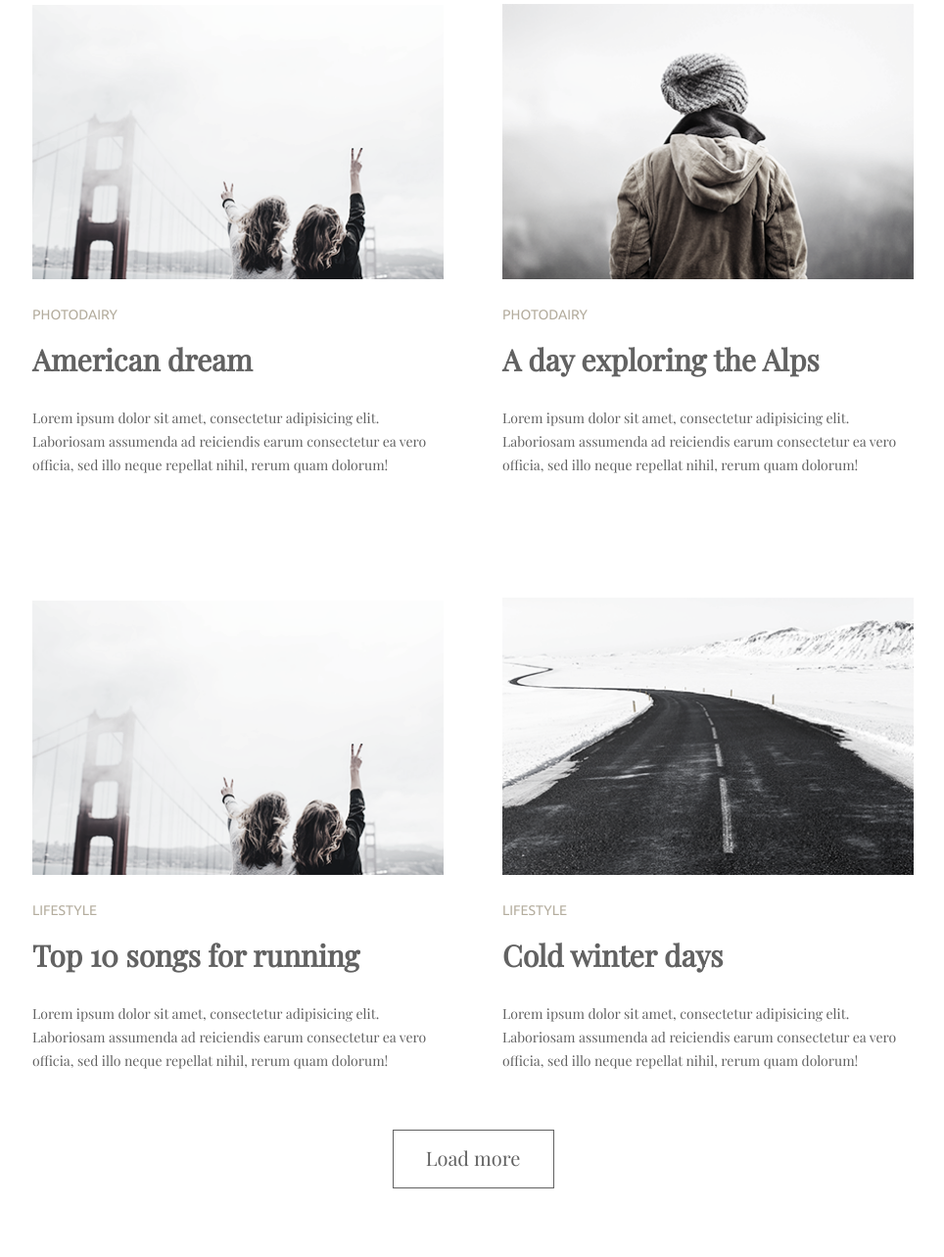
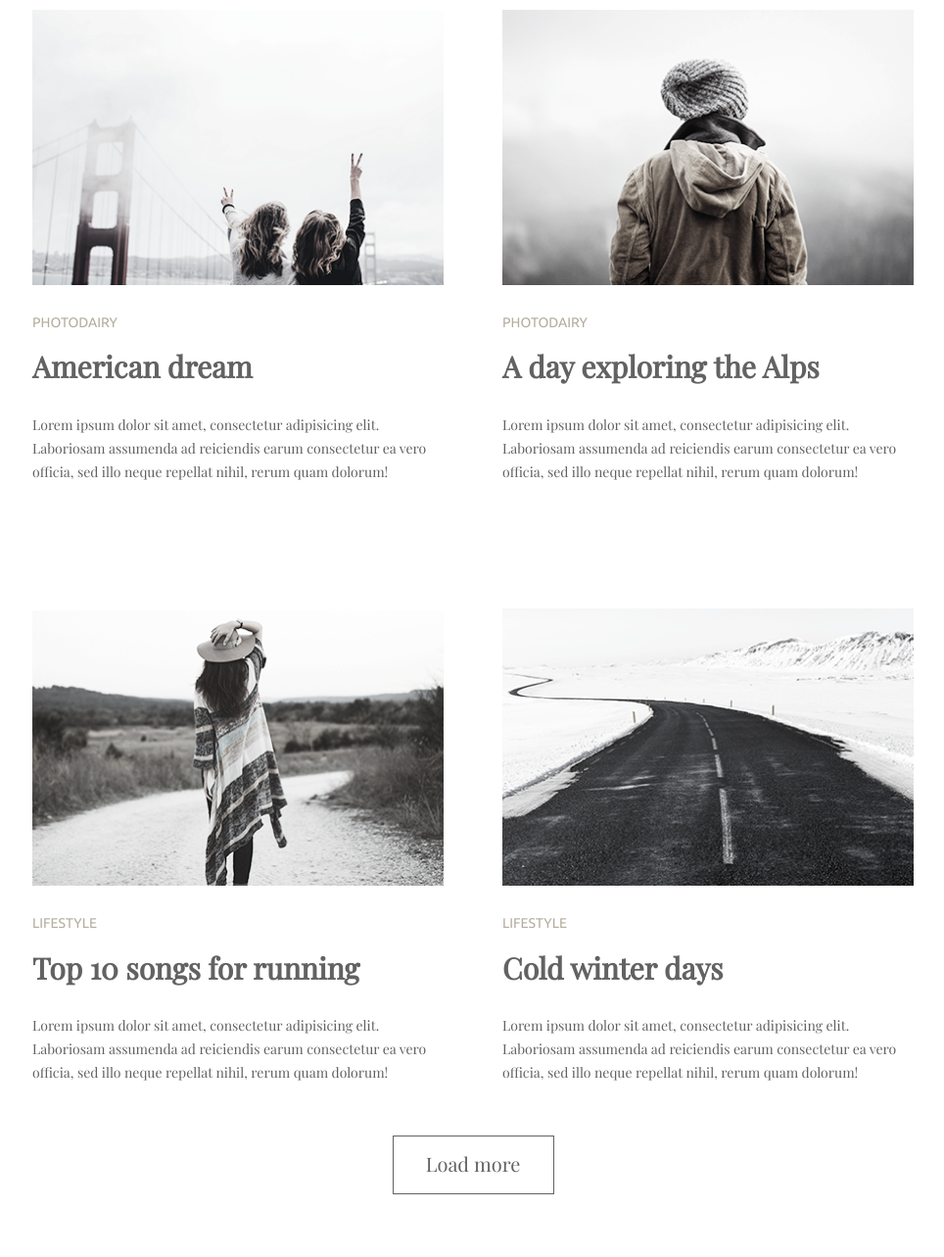
Before and after one commit to SergeyPush/goit-fe-course, a plain HTML site: page hw-03/index.html in a window 1280 px wide. Shown: the part 793-2076 px from the top of the page at 98% size, without its empty margins (157-1121 px from the left). After the commit the page ends 2012 px from the top, so only its background shows below. Drawn offline with nearby package versions, Linux system fonts and the light colour scheme.

Commit message:
Fixed bugs

```diff
--- a/hw-03/css/style.css
+++ b/hw-03/css/style.css
@@ -6,11 +6,13 @@ html {
     box-sizing: inherit;
 }
 
+/*
 img {
     display: block;
     width: 100%;
     height: auto;
 }
+*/
 
 /*        Container styles       */
 .container {
@@ -53,7 +55,7 @@ a:hover {
 
 /*         Article styles         */
 
-div.article {
+.article {
     display: inline-block;
     height: auto;
     width: 420px;
@@ -68,14 +70,14 @@ article > h3 {
     color: #b4ad9e;
     font-family: "Ubuntu";
     font-weight: 300;
-    padding: 14px 0 0 0;
+    padding: 12px 0 0 0;
 }
 
 article > h2 {
     font-size: 30px;
     color: #626262;
     font-family: "Playfair Display";
-    margin-top: 21px;
+    margin-top: 20px;
 }
 
 article > p {
@@ -86,9 +88,31 @@ article > p {
     margin-top: 30px;
 }
 
-div.row {
-    margin-bottom: 108px;
+.container li {
+    list-style: none;
+    display: inline-block;
 }
+
+.container ul {
+    padding: 0 0 0 0;
+    margin: 0 0 0 0;
+}
+
+.container img{
+    width: 420px;
+    height: 280px;
+    height: auto;
+}
+
+main ul > li:nth-child(n):not(:nth-last-child(-n+2)) {
+    margin-bottom: 112px;
+}
+
+section {
+    margin-bottom: 38px;
+}
+
+
 
 div.button {
     font-size: 20px;
@@ -99,12 +123,5 @@ div.button {
     width: 165px;
     height: 60px;
     margin: 0 auto;
-    margin-top: -64px;
     text-align: center;
 }
-
-
-/*            Footer               */
-div.footer {
-    height: 70px;
-}
--- a/hw-03/index.html
+++ b/hw-03/index.html
@@ -26,67 +26,64 @@
             </nav>
         </header>
         <main class="container">
-            <div class="row">
-                <div class="article left">
+            <section>
+                <ul>
+                    <li class="article left">
                         <article>
                             <img src="img/festival.png" alt="More than just a music festival">
                             <h3>LIFESTYLE</h3>
                             <h2>More than just a music festival</h2>
                             <p>Lorem ipsum dolor sit amet, consectetur adipisicing elit. Laboriosam assumenda ad reiciendis earum consectetur ea vero officia, sed illo neque repellat nihil, rerum quam dolorum!</p>
                         </article>
-                </div>
-                <div class="article">
+                    </li>
+                    <li class="article">
                         <article>
                             <img src="img/coffee.png" alt="Life tastes better with coffee">
                             <h3>LIFESTYLE</h3>
                             <h2>Life tastes better with coffee</h2>
                             <p>Lorem ipsum dolor sit amet, consectetur adipisicing elit. Laboriosam assumenda ad reiciendis earum consectetur ea vero officia, sed illo neque repellat nihil, rerum quam dolorum!</p>
                         </article>
-                </div>
-            </div>
-            <div class="row">
-                <div class="article left">
+                    </li>
+                    <li class="article left">
                         <article>
                             <img src="img/dream.png" alt="American dream">
                             <h3>PHOTODAIRY</h3>
                             <h2>American dream</h2>
                             <p>Lorem ipsum dolor sit amet, consectetur adipisicing elit. Laboriosam assumenda ad reiciendis earum consectetur ea vero officia, sed illo neque repellat nihil, rerum quam dolorum!</p>
                         </article>
-                </div>
-                <div class="article">
+                    </li>
+                    <li class="article">
                         <article>
                             <img src="img/alps.png" alt="A day exploring the Alps">
                             <h3>PHOTODAIRY</h3>
                             <h2>A day exploring the Alps</h2>
                             <p>Lorem ipsum dolor sit amet, consectetur adipisicing elit. Laboriosam assumenda ad reiciendis earum consectetur ea vero officia, sed illo neque repellat nihil, rerum quam dolorum!</p>
                         </article>
-                </div>
-            </div>
-            <div class="row">
-                <div class="article left">
+                    </li>
+                    <li class="article left">
                         <article>
-                        <img src="img/dream.png" alt="Top 10 songs for running">
+                            <img src="img/running.png" alt="Top 10 songs for running">
                             <h3>LIFESTYLE</h3>
                             <h2>Top 10 songs for running</h2>
                             <p>Lorem ipsum dolor sit amet, consectetur adipisicing elit. Laboriosam assumenda ad reiciendis earum consectetur ea vero officia, sed illo neque repellat nihil, rerum quam dolorum!</p>
                         </article>
-                </div>
-                <div class="article">
+                    </li>
+                    <li class="article">
                         <article>
                             <img src="img/winter.png" alt="Cold winter days">
                             <h3>LIFESTYLE</h3>
                             <h2>Cold winter days</h2>
                             <p>Lorem ipsum dolor sit amet, consectetur adipisicing elit. Laboriosam assumenda ad reiciendis earum consectetur ea vero officia, sed illo neque repellat nihil, rerum quam dolorum!</p>
                         </article>
-                </div>
-            </div>
+                    </li>
+                </ul>
+            </section>
+
+
             <div class="button">Load more</div>
 
         </main>
 
-        <footer>
-            <div class="footer"></div>
-        </footer>
     </div>
 
 </body>
```
Lines whose indentation alone changed are shown as unchanged.
